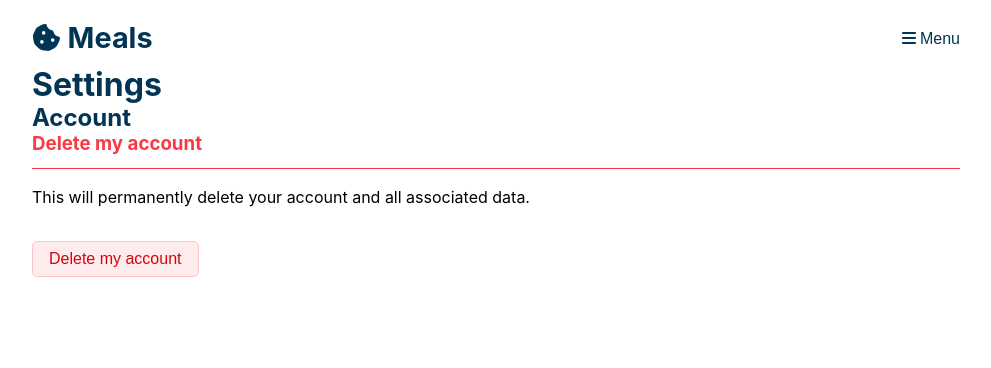
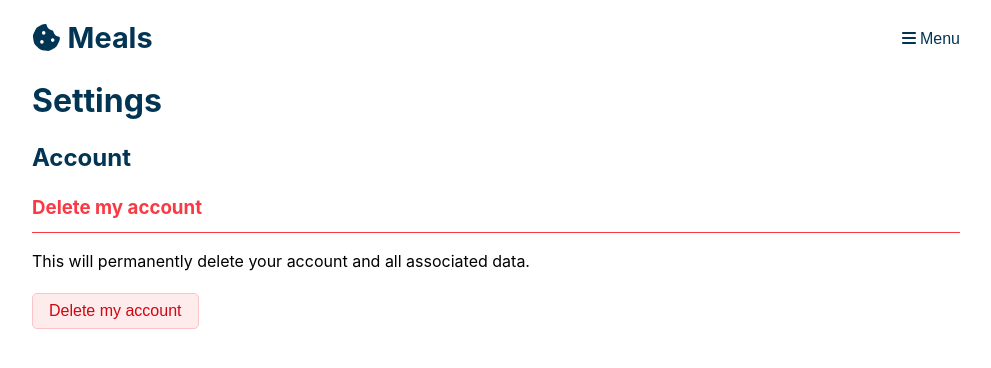
Before and after one commit to ptrhvns/meals-django-cra-untyped, a React (Create React App) app in the folder web/: page /settings in a window 1280 px wide. Shown: the top 368 px of the page, without its empty margins (144-1135 px from the left). Built offline with nearby package versions, Linux system fonts and the light colour scheme; sample sign-in values are in the browser's storage.

Commit message:
Format code; improve layout

```diff
--- a/web/src/routes/Settings.js
+++ b/web/src/routes/Settings.js
@@ -14,15 +14,19 @@ function Settings() {
       <Navbar />
 
       <Container variant="viewport">
-        <Container variant="content">
+        <Container variant="content settings__content">
           <h1>Settings</h1>
 
-          <h2>Account</h2>
+          <h2 className="settings__subheader">Account</h2>
 
-          <h3 className="settings-delete-account-header">Delete my account</h3>
+          <h3 className="settings__subheader settings__delete-account-header">
+            Delete my account
+          </h3>
+
           <p>
             This will permanently delete your account and all associated data.
           </p>
+
           <DeleteAccountForm />
         </Container>
       </Container>
--- a/web/src/styles/components/DeleteAccountForm.scss
+++ b/web/src/styles/components/DeleteAccountForm.scss
@@ -3,7 +3,7 @@
 .delete-account-form {
   $max-form-width: 25rem;
 
-  margin-top: 2rem;
+  margin-top: 1.25rem;
 
   .delete-account-form-alert {
     max-width: $max-form-width;
--- a/web/src/styles/routes/Settings.scss
+++ b/web/src/styles/routes/Settings.scss
@@ -1,10 +1,16 @@
 @use "../shared/settings";
 @use "sass:map";
 
-.settings {
-  .settings-delete-account-header {
-    border-bottom: 1px solid map.get(settings.$colors, "red");
-    color: map.get(settings.$colors, "red");
-    padding-bottom: 0.75rem;
-  }
+.settings__content {
+  margin-top: 1rem;
 }
+
+.settings__subheader {
+  margin-top: 1.5rem;
+}
+
+.settings__delete-account-header {
+  border-bottom: 1px solid map.get(settings.$colors, "red");
+  color: map.get(settings.$colors, "red");
+  padding-bottom: 0.75rem;
+}
```
